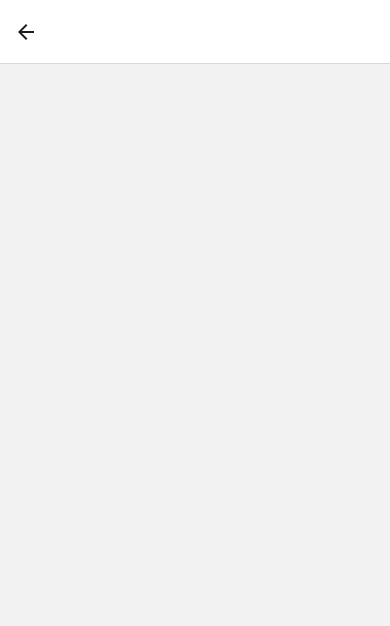
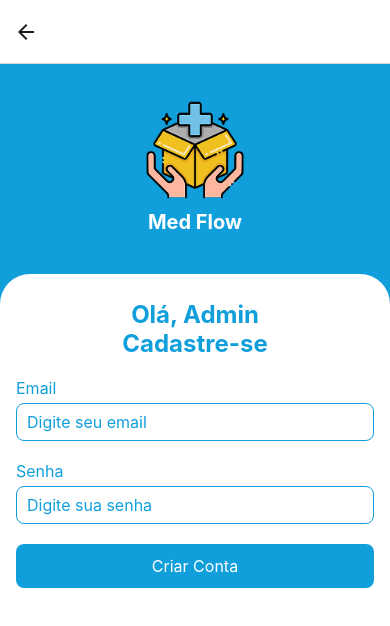
Before and after one commit to ViniciusOtoni/LogisticaMedica, a React Native app in the folder logistica-medica-app/: screen /SignUpAdmin in a window 390 px wide. Shown: the top 626 px of the page. Built offline with nearby package versions, Linux system fonts and the light colour scheme.

Commit message:
Cria tela de SignUp administrativo com função para criação de admin

```diff
--- a/logistica-medica-app/src/screens/admin/SignUpAdmin.js
+++ b/logistica-medica-app/src/screens/admin/SignUpAdmin.js
@@ -1,5 +1,85 @@
+import React, { useState } from "react";
+import { View, StyleSheet, Alert } from 'react-native';
+import { useNavigation } from "@react-navigation/native";
+
+import MedFlowLogo from "../../components/MedFlowLogo";
+import Title from "../../components/Title";
+import LabeledInput from "../../components/LabeledInput";
+import CustomButton from "../../components/CustomButton";
+import { createAdmin } from '../../utils/services/admin/adminServices';
+
 const SignUpAdmin = () => {
+  const navigation = useNavigation();
+  const [email, setEmail] = useState('');
+  const [senha, setSenha] = useState('');
 
-}
+  const handleSignUpAdmin = async () => {
+    if (!email || !senha) {
+      Alert.alert("Atenção", "Por favor preencher todos os campos");
+      return;
+    };
+
+    const result = await createAdmin(email, senha);
+
+    if (result.success) {
+      Alert.alert("Parabéns", "Usuário criado com sucesso!", [
+        { text: "Ok", onPress: () => navigation.navigate("LoginAdmin") }
+      ]);
+    } else {
+      Alert.alert("Atenção", result.message || "Erro ao criar conta");
+    }
+  };
+
+  return (
+    <View style={styles.container}>
+      <View style={styles.topContainer}>
+        <MedFlowLogo />
+      </View>
+
+      <View style={styles.bottomContainer}>
+        <Title text={"Olá, Admin\nCadastre-se"} color="#119FDC" />
+
+        <LabeledInput
+          label="Email"
+          value={email}
+          onChangeText={setEmail}
+          placeholder="Digite seu email"
+          textColor="#119FDC"
+          borderColor="#119FDC"
+        />
+        <LabeledInput
+          label="Senha"
+          value={senha}
+          onChangeText={setSenha}
+          placeholder="Digite sua senha"
+          textColor="#119FDC"
+          borderColor="#119FDC"
+          secureTextEntry
+        />
+
+        <CustomButton text="Criar Conta" color="#119FDC" onPress={handleSignUpAdmin} />
+      </View>
+    </View>
+  );
+};
+
+const styles = StyleSheet.create({
+  container: {
+    flex: 1,
+    backgroundColor: '#119FDC',
+  },
+  topContainer: {
+    marginTop: 16,
+    alignItems: 'center',
+    paddingVertical: 20,
+  },
+  bottomContainer: {
+    flex: 1,
+    backgroundColor: '#FFF',
+    borderTopLeftRadius: 30,
+    borderTopRightRadius: 30,
+    padding: 16,
+  },
+});
 
 export default SignUpAdmin;
--- /dev/null
+++ b/logistica-medica-app/src/utils/services/admin/adminServices.js
@@ -0,0 +1,42 @@
+export async function loginAdmin (email, senha) {
+  const API_URL = 'http://192.168.5.66:3000/api/admins/login';
+
+  const response = await fetch(API_URL, {
+    method: "POST",
+    headers: { "Content-Type": "application/json" },
+    body: JSON.stringify({ email, senha }),
+  });
+
+  if (!response.ok) {
+    const errorBody = await response.json().catch(() => ({}));
+    throw new Error(errorBody.error || "Falha no login")
+  }
+
+  return response.json();
+};
+
+export async function createAdmin(email, senha) {
+  const API_URL = 'http://192.168.5.66:3000/api/admins';
+
+  try {
+    const response = await fetch(API_URL, {
+      method: "POST",
+      headers: { "Content-Type": "application/json" },
+      body: JSON.stringify({ email, senha }),
+    });
+
+    if (!response.ok) {
+      const errorBody = await response.json().catch(() => ({}));
+      return {
+        success: false,
+        message: errorBody.error || "Erro ao criar administrador",
+      };
+    }
+
+    const data = await response.json();
+    return { success: true, data };
+  } catch (error) {
+    console.error(error);
+    return { success: false, message: "Erro de conexão com o servidor" };
+  }
+};
```
